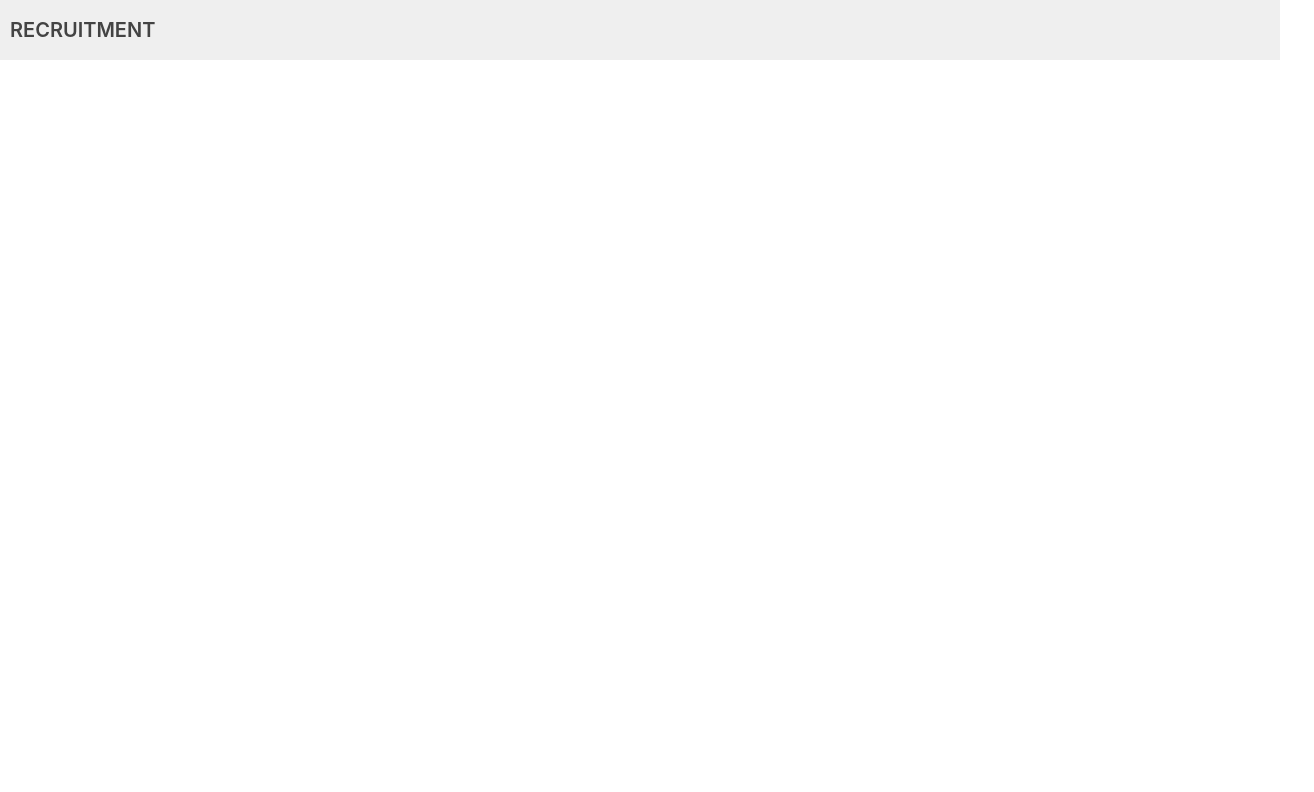
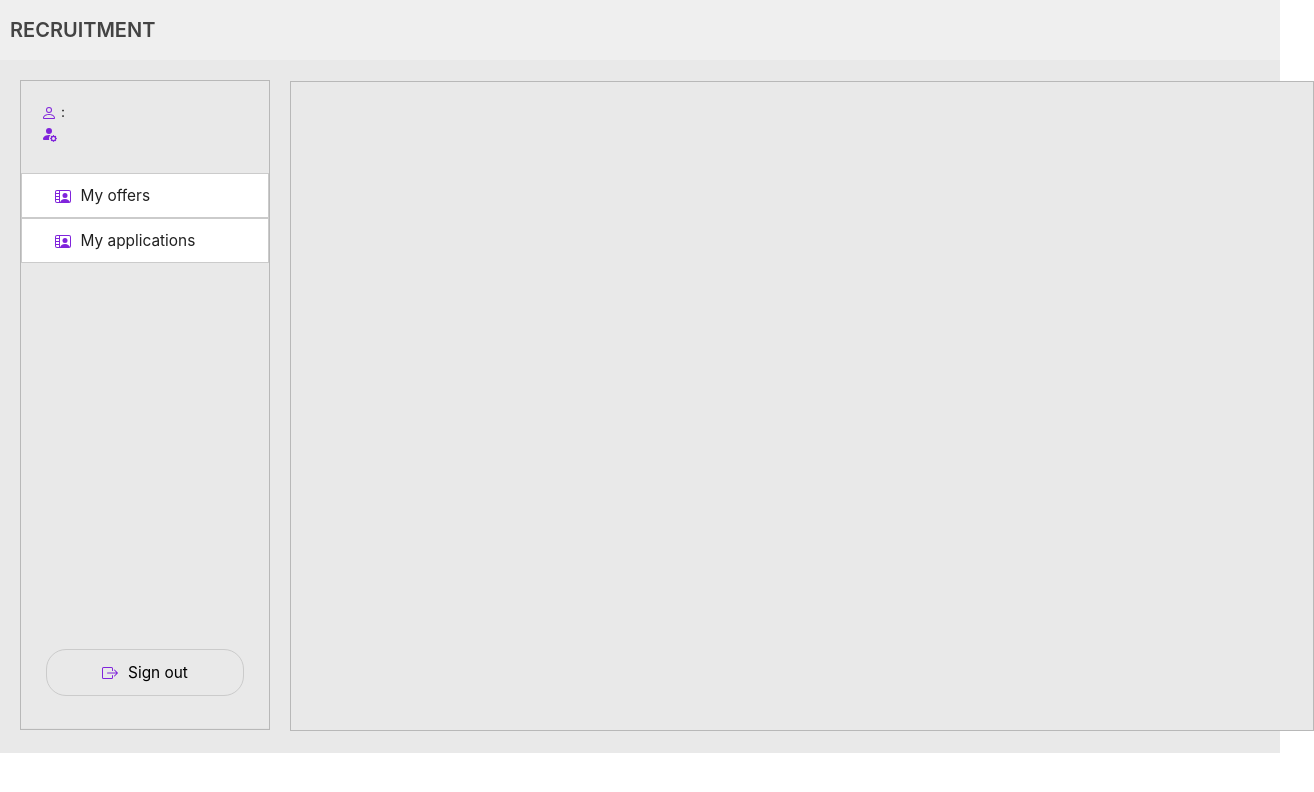
Before and after one commit to Cristal32/recruitment_platform, an Angular app in the folder frontend/: page /home in a window 1280 px wide. Shown: the top 792 px of the page, 1314 px wide, since content can reach past the window. Built offline with nearby package versions, Linux system fonts and the light colour scheme.

Commit message:
Add a sidebar and assets folder

```diff
--- a/frontend/src/app/app.module.ts
+++ b/frontend/src/app/app.module.ts
@@ -6,12 +6,14 @@ import { AppComponent } from './app.component';
 import { AuthComponent } from './components/auth/auth.component';
 import { FormsModule } from '@angular/forms';
 import { HomeComponent } from './components/home/home.component';
+import { SidebarComponent } from './components/sidebar/sidebar.component';
 
 @NgModule({
   declarations: [
     AppComponent,
     AuthComponent,
-    HomeComponent
+    HomeComponent,
+    SidebarComponent
   ],
   imports: [
     BrowserModule,
--- a/frontend/src/app/components/home/home.component.css
+++ b/frontend/src/app/components/home/home.component.css
@@ -0,0 +1,22 @@
+.home-container{
+    background-color: rgb(233, 233, 233);
+    height: 753px;
+}
+.home-body-container{
+    position: absolute;
+    top: 81px;
+    background: rgb(233, 233, 233);
+    width:80%;
+    height: 650px;
+    margin-left: 20px;
+    padding: 10px;
+    border: 1px solid rgb(184, 184, 184);
+}
+.sidebar{
+    margin-top: -20px;
+    margin-bottom: 10px;
+    margin-left: -30px;
+}
+.sidebar,.home-body-container{
+    display: inline-block;
+}
--- a/frontend/src/app/components/home/home.component.html
+++ b/frontend/src/app/components/home/home.component.html
@@ -1 +1,8 @@
-<p>home works!</p>
+<div class="home-container">
+    <div class="sidebar">
+      <app-sidebar></app-sidebar>
+    </div>
+    <div class="home-body-container">
+      <router-outlet></router-outlet>
+    </div>
+  </div>
--- /dev/null
+++ b/frontend/src/app/components/sidebar/sidebar.component.css
@@ -0,0 +1,131 @@
+@import "https://fonts.googleapis.com/css?family=Poppins:300,400,500,600,700";
+
+.infos{
+    margin-left: 20px;
+    margin-bottom: 30px;
+}
+
+.sidebar-margin-left{
+    margin-left: 10%;
+}
+
+.sidebar-nested-element-margin-left{
+    margin-left: 20%;
+}
+.sidebar-nested-element{
+    font-size: 14px;
+}
+
+a,
+a:hover,
+a:focus {
+    color: inherit;
+    text-decoration: none;
+    transition: all 0.3s;
+}
+.active{
+    background-color: #cacaca;
+}
+body {
+    font-family: 'Poppins', sans-serif;
+    background: #797878;
+}
+.components li{
+    background-color: white;
+    border: 1px solid #cbcbcb;
+}
+.dropdown-toggle::after {
+    display: block;
+    position: absolute;
+    top: 50%;
+    right: 20px;
+    transform: translateY(-50%);
+}
+.line {
+    width: 100%;
+    height: 1px;
+    border-bottom: 1px dashed #ddd;
+    margin: 40px 0;
+}
+#logout{
+    position: absolute;
+    width: 80%;
+    bottom: 5%;
+    left: 10%;
+    background: rgb(233, 233, 233);
+    color: rgb(98, 12, 196);
+    border-radius: 20px;
+}
+#main {
+    width: 100%;
+    padding: 20px;
+    min-height: 100vh;
+    transition: all 0.3s;
+}
+.p-font {
+    font-family: 'Poppins', sans-serif;
+    font-size: 1.1em;
+    font-weight: 300;
+    line-height: 1.7em;
+    color: #999;
+}
+#sidebar {
+    margin-top: 100px;
+    margin-left: 50px;
+    min-width: 250px;
+    max-width: 250px;
+    background: rgb(233, 233, 233);
+    color: #202020;
+    transition: all 0.3s;
+    height: 650px;
+    border: 1px solid rgb(184, 184, 184);
+}
+
+#sidebar.active {
+    margin-left: -250px;
+}
+
+#sidebar .sidebarHeader {
+    padding: 20px;
+    background: #aaaaaa;
+}
+
+#sidebar ul.components {
+    padding: 20px 0;
+    border-bottom: 1px solid #e4e4e4;
+}
+
+#sidebar ul p {
+    color: #818181;
+    padding: 10px;
+}
+
+#sidebar ul li a, #sidebar ul li div {
+    padding: 10px;
+    font-size: 1.1em;
+    display: block;
+}
+
+#sidebar ul li a:hover {
+    color: #6a6a6a;
+    background: #e7e7e7;
+}
+
+#sidebar ul li.active>a,
+a[aria-expanded="true"] {
+    color: #111111;
+    background: #d5d5d5;
+}
+#sidebar ul{
+    position: relative;
+    height: 100%;
+}
+.wrapper {
+    display: flex;
+    width: 100%;
+    align-items: stretch;
+}
+
+a[data-toggle="collapse"] {
+    position: relative;
+}
--- /dev/null
+++ b/frontend/src/app/components/sidebar/sidebar.component.html
@@ -0,0 +1,54 @@
+<nav id="sidebar" class="sidenav">
+    <ul class="list-unstyled components sidenav-nav">
+        <div class="infos">
+            <span>
+                <svg xmlns="http://www.w3.org/2000/svg" width="16" height="16" fill="currentColor" class="bi bi-person" viewBox="0 0 16 16" style="color:#8024db">
+                    <path d="M8 8a3 3 0 1 0 0-6 3 3 0 0 0 0 6Zm2-3a2 2 0 1 1-4 0 2 2 0 0 1 4 0Zm4 8c0 1-1 1-1 1H3s-1 0-1-1 1-4 6-4 6 3 6 4Zm-1-.004c-.001-.246-.154-.986-.832-1.664C11.516 10.68 10.289 10 8 10c-2.29 0-3.516.68-4.168 1.332-.678.678-.83 1.418-.832 1.664h10Z"/>
+                </svg>
+                : {{currentUtilisateur.email}}
+            </span><br>
+            <span>
+                <svg xmlns="http://www.w3.org/2000/svg" width="16" height="16" fill="currentColor" class="bi bi-person-fill-gear" viewBox="0 0 16 16" style="color:#8024db">
+                    <path d="M11 5a3 3 0 1 1-6 0 3 3 0 0 1 6 0Zm-9 8c0 1 1 1 1 1h5.256A4.493 4.493 0 0 1 8 12.5a4.49 4.49 0 0 1 1.544-3.393C9.077 9.038 8.564 9 8 9c-5 0-6 3-6 4Zm9.886-3.54c.18-.613 1.048-.613 1.229 0l.043.148a.64.64 0 0 0 .921.382l.136-.074c.561-.306 1.175.308.87.869l-.075.136a.64.64 0 0 0 .382.92l.149.045c.612.18.612 1.048 0 1.229l-.15.043a.64.64 0 0 0-.38.921l.074.136c.305.561-.309 1.175-.87.87l-.136-.075a.64.64 0 0 0-.92.382l-.045.149c-.18.612-1.048.612-1.229 0l-.043-.15a.64.64 0 0 0-.921-.38l-.136.074c-.561.305-1.175-.309-.87-.87l.075-.136a.64.64 0 0 0-.382-.92l-.148-.045c-.613-.18-.613-1.048 0-1.229l.148-.043a.64.64 0 0 0 .382-.921l-.074-.136c-.306-.561.308-1.175.869-.87l.136.075a.64.64 0 0 0 .92-.382l.045-.148ZM14 12.5a1.5 1.5 0 1 0-3 0 1.5 1.5 0 0 0 3 0Z"/>
+                </svg>
+            </span>
+        </div>
+
+        <!--Your own job offers -->
+        <li class="sidenav-nav-item" id="offers">
+            <a class="side-nav-link" routerLink="stages" routerLinkActive="active">
+                <span class="sidebar-margin-left" style="margin-right: 10px;">
+                    <svg xmlns="http://www.w3.org/2000/svg" width="16" height="16" fill="currentColor" class="bi bi-person-video2" viewBox="0 0 16 16" style="color:#8024db">
+                        <path d="M10 9.05a2.5 2.5 0 1 0 0-5 2.5 2.5 0 0 0 0 5Z"/>
+                        <path d="M2 1a2 2 0 0 0-2 2v9a2 2 0 0 0 2 2h12a2 2 0 0 0 2-2V3a2 2 0 0 0-2-2H2ZM1 3a1 1 0 0 1 1-1h2v2H1V3Zm4 10V2h9a1 1 0 0 1 1 1v9c0 .285-.12.543-.31.725C14.15 11.494 12.822 10 10 10c-3.037 0-4.345 1.73-4.798 3H5Zm-4-2h3v2H2a1 1 0 0 1-1-1v-1Zm3-1H1V8h3v2Zm0-3H1V5h3v2Z"/>
+                    </svg>
+                </span>
+                <span class="side-nav-link-text">My offers</span>
+            </a>
+        </li>
+        <!--Your own job applications -->
+        <li class="sidenav-nav-item" id="applications">
+            <a class="side-nav-link" routerLink="stages" routerLinkActive="active">
+                <span class="sidebar-margin-left" style="margin-right: 10px;">
+                    <svg xmlns="http://www.w3.org/2000/svg" width="16" height="16" fill="currentColor" class="bi bi-person-video2" viewBox="0 0 16 16" style="color:#8024db">
+                        <path d="M10 9.05a2.5 2.5 0 1 0 0-5 2.5 2.5 0 0 0 0 5Z"/>
+                        <path d="M2 1a2 2 0 0 0-2 2v9a2 2 0 0 0 2 2h12a2 2 0 0 0 2-2V3a2 2 0 0 0-2-2H2ZM1 3a1 1 0 0 1 1-1h2v2H1V3Zm4 10V2h9a1 1 0 0 1 1 1v9c0 .285-.12.543-.31.725C14.15 11.494 12.822 10 10 10c-3.037 0-4.345 1.73-4.798 3H5Zm-4-2h3v2H2a1 1 0 0 1-1-1v-1Zm3-1H1V8h3v2Zm0-3H1V5h3v2Z"/>
+                    </svg>
+                </span>
+                <span class="side-nav-link-text">My applications</span>
+            </a>
+        </li>
+        <!--deconnexion-->
+        <li class="sidenav-nav-item"  id="logout" style="text-align: center;">
+            <button (click)="logout()" style="border: none; background: none;" title="Sign out">
+                <a class="side-nav-link">
+                    <svg xmlns="http://www.w3.org/2000/svg" width="16" height="16" fill="currentColor" class="bi bi-box-arrow-right" viewBox="0 0 16 16" style="margin-right: 10px; color: #8024db">
+                        <path fill-rule="evenodd" d="M10 12.5a.5.5 0 0 1-.5.5h-8a.5.5 0 0 1-.5-.5v-9a.5.5 0 0 1 .5-.5h8a.5.5 0 0 1 .5.5v2a.5.5 0 0 0 1 0v-2A1.5 1.5 0 0 0 9.5 2h-8A1.5 1.5 0 0 0 0 3.5v9A1.5 1.5 0 0 0 1.5 14h8a1.5 1.5 0 0 0 1.5-1.5v-2a.5.5 0 0 0-1 0v2z"/>
+                        <path fill-rule="evenodd" d="M15.854 8.354a.5.5 0 0 0 0-.708l-3-3a.5.5 0 0 0-.708.708L14.293 7.5H5.5a.5.5 0 0 0 0 1h8.793l-2.147 2.146a.5.5 0 0 0 .708.708l3-3z"/>
+                    </svg>
+                    <span class="side-nav-link-text">Sign out</span>
+                </a>
+            </button>
+        </li>
+    </ul>
+</nav>
--- /dev/null
+++ b/frontend/src/app/components/sidebar/sidebar.component.ts
@@ -0,0 +1,36 @@
+import { Component, OnInit } from '@angular/core';
+import { Router } from '@angular/router';
+import { User } from 'src/app/models/user';
+
+@Component({
+  selector: 'app-sidebar',
+  templateUrl: './sidebar.component.html',
+  styleUrls: ['./sidebar.component.css']
+})
+export class SidebarComponent implements OnInit {
+  currentUser: any;
+  currentUtilisateur: User = new User();
+  constructor(private router: Router) { }
+  // constructor(private router: Router, private utilisateurService: UtilisateurService,private authService: AuthService) { }
+
+  ngOnInit(): void {
+      // this.currentUser = JSON.parse(localStorage.getItem('currentUser')|| '{}');
+      // this.getCurrentUser();
+  }
+
+  logout(){
+    // this.authService.logout();
+    this.router.navigate(['login']);
+  }
+
+  getCurrentUser(){
+    // return this.utilisateurService.getUtilisateurById(this.currentUser.userId).subscribe(
+    //   data => {
+    //     this.currentUtilisateur = data;
+    //   },
+    //   (error: HttpErrorResponse) => {
+    //     console.log(error)
+    //   }
+    // );
+  }
+}
```
Also changed, not shown: 2 other files (tests, documents, lock files or other folders).
